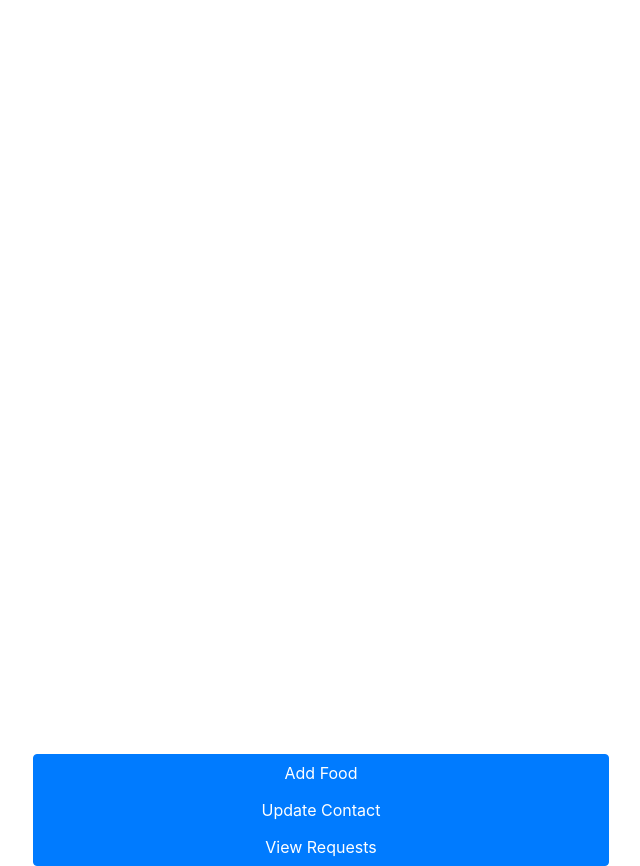
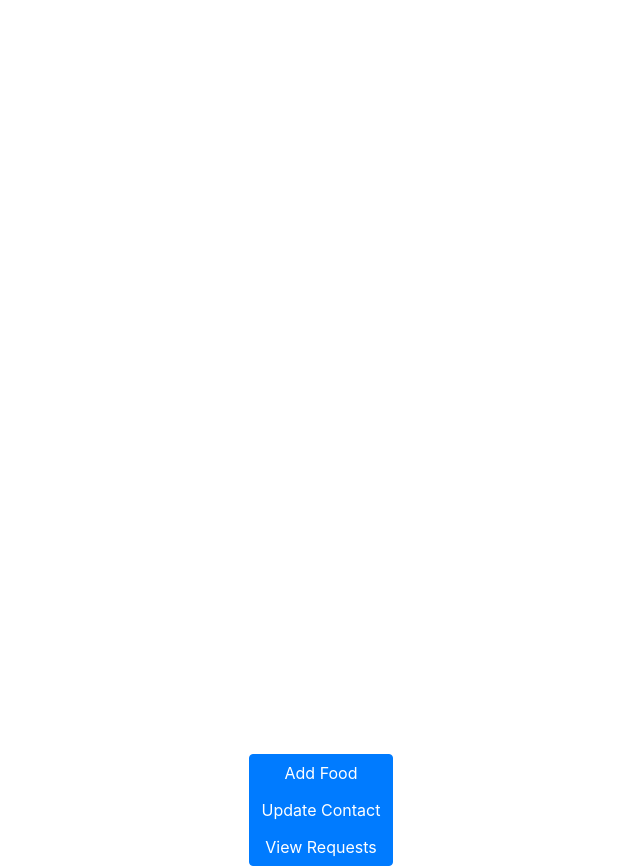
Before and after one commit to alexhickey09/cs326-final-chi, a plain HTML site: page dc-today'sfood.html in a window 1280 px wide. Shown: the part 70-936 px from the top of the page, without its empty margins (319-959 px from the left). Drawn offline with nearby package versions, Linux system fonts and the light colour scheme.

Commit message:
got rid of styles

```diff
--- a/dc-today'sfood.html
+++ b/dc-today'sfood.html
@@ -11,7 +11,7 @@
     <div class="DC">
         <h1>Today's Food</h1>
         <br><br><br><br><br><br><br><br><br><br><br><br><br><br><br><br><br><br><br><br><br><br><br><br><br><br><br><br><br><br><br><br>
-        <div class="btn-group-vertical" style="width: 36rem;">
+        <div class="btn-group-vertical wdth">
             <button type="submit" class="btn btn-primary">Add Food</button>
             <button type="submit" class="btn btn-primary">Update Contact</button>
             <button type="submit" class="btn btn-primary">View Requests</button>
```
